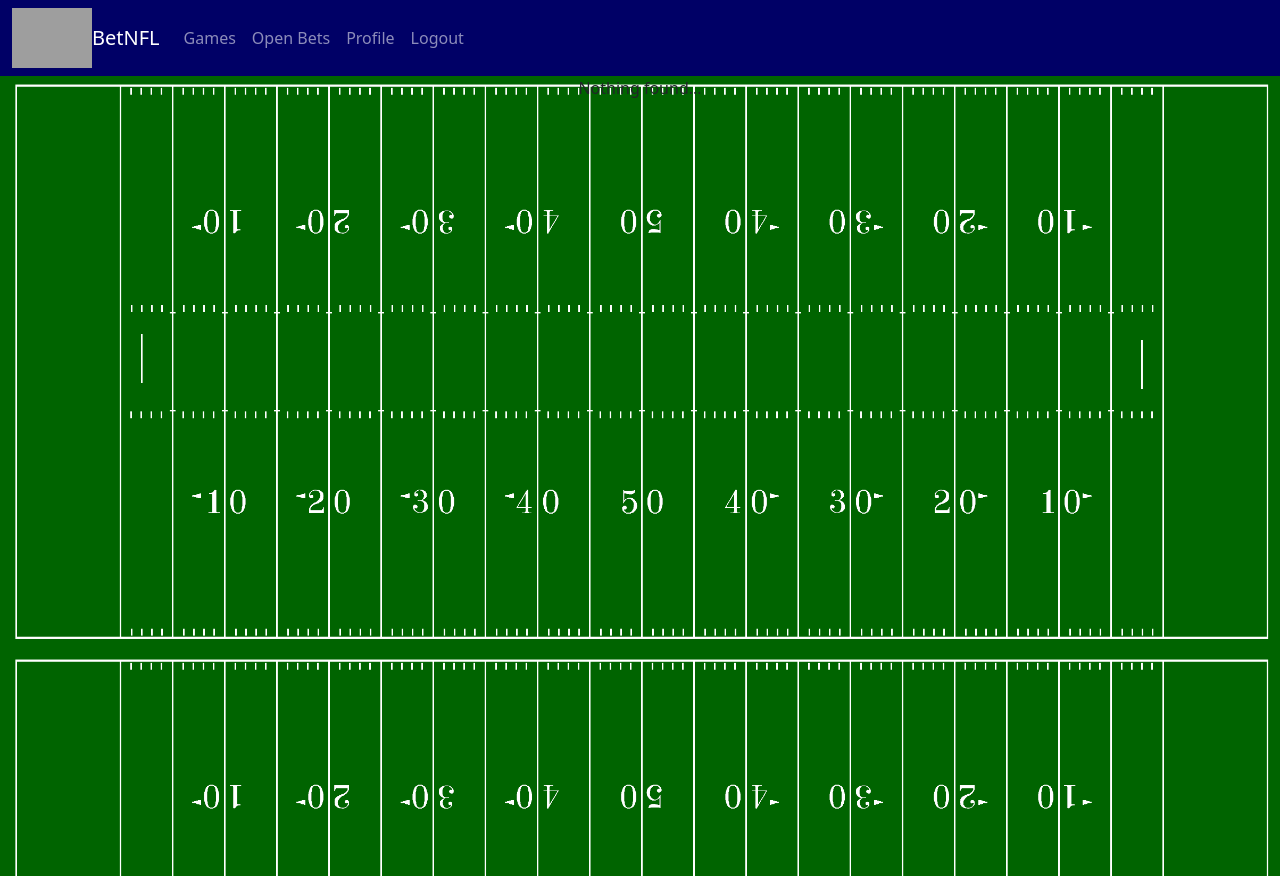
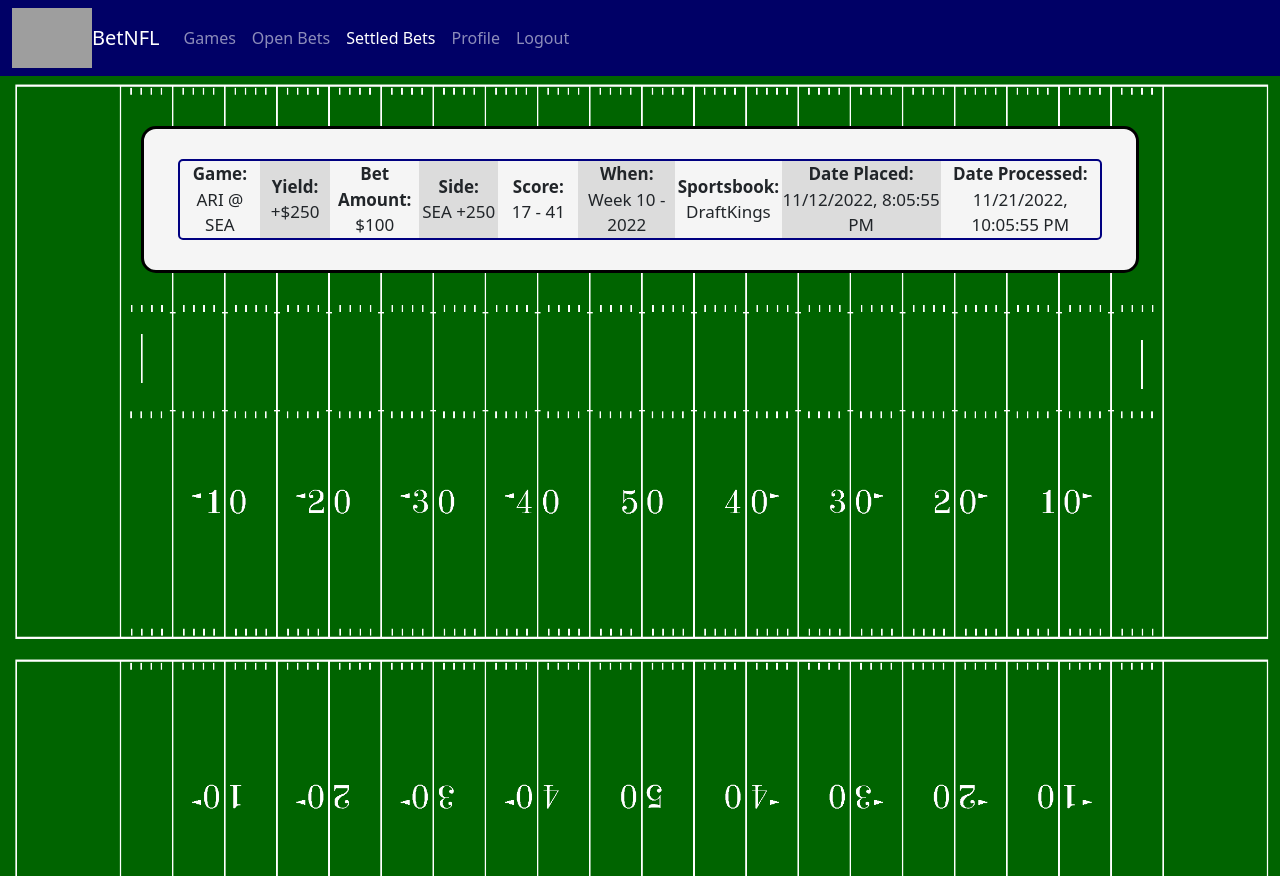
Before and after one commit to evanm4183/BetNFL, a React (Create React App) app in the folder BetNFL/client/: page /settledBets in a window 1280 px wide. Built offline with nearby package versions, Linux system fonts and the light colour scheme; no server answers; sample sign-in values are in the browser's storage; grey boxes are pictures that could not be loaded.

Commit message:
made card to display settled bets

```diff
--- a/BetNFL/client/src/components/ApplicationViews.js
+++ b/BetNFL/client/src/components/ApplicationViews.js
@@ -11,6 +11,7 @@ import PlaceBetForm from "./bets/PlaceBetForm";
 import OpenBetsList from "./bets/OpenBetsList";
 import ProfilePage from "./userProfile/ProfilePage";
 import ProcessBetsList from "./bets/ProcessBetsList";
+import SettledBetsList from "./bets/SettledBetsList";
 import "../App.css";
 
 export default function ApplicationViews({isLoggedIn, isAdmin, isSportsbook}) {
@@ -64,6 +65,10 @@ export default function ApplicationViews({isLoggedIn, isAdmin, isSportsbook}) {
                     element={isLoggedIn ? <OpenBetsList isSportsbook={isSportsbook}/> : <Navigate to="/login" />}
                 />
                 <Route
+                    path="settledBets"
+                    element={isLoggedIn ? <SettledBetsList /> : <Navigate to="/login" />}
+                />
+                <Route
                     path="profile"
                     element={isLoggedIn ? <ProfilePage /> : <Navigate to="/login" />}
                 />
--- a/BetNFL/client/src/components/Header.js
+++ b/BetNFL/client/src/components/Header.js
@@ -57,6 +57,9 @@ export default function Header({ isLoggedIn, isAdmin }) {
                     <NavLink tag={RRNavLink} to="/openBets">Open Bets</NavLink>
                   </NavItem>
                   <NavItem>
+                    <NavLink tag={RRNavLink} to="/settledBets">Settled Bets</NavLink>
+                  </NavItem>
+                  <NavItem>
                     <NavLink tag={RRNavLink} to="/profile">Profile</NavLink>
                   </NavItem>
                 </>
--- /dev/null
+++ b/BetNFL/client/src/components/bets/SettledBetCard.js
@@ -0,0 +1,62 @@
+import { useState, useEffect } from "react";
+
+export default function SettledBetCard() {
+    return(
+        <div className="settled-bet-card">
+            <div className="settled-bet-section" style={{width: "9%"}}>
+                <strong>Game: </strong>
+                    <div>
+                        ARI @ SEA
+                    </div>
+            </div>
+            <div className="settled-bet-section" style={{backgroundColor: "gainsboro", width: "8%"}}>
+                <strong>Yield: </strong>
+                    <div>
+                        +$250
+                    </div>
+            </div>
+            <div className="settled-bet-section">
+                <strong>Bet Amount: </strong>
+                    <div>
+                        $100
+                    </div>
+            </div>
+            <div className="settled-bet-section" style={{backgroundColor: "gainsboro", width: "9%"}}>
+                <strong>Side: </strong>
+                    <div>
+                        SEA +250
+                    </div>
+            </div>
+            <div className="settled-bet-section" style={{width: "9%"}}>
+                <strong>Score: </strong>
+                    <div>
+                        17 - 41
+                    </div>
+            </div>
+            <div className="settled-bet-section" style={{backgroundColor: "gainsboro", width: "11%"}}>
+                <strong>When: </strong>
+                    <div>
+                        Week 10 - 2022
+                    </div>
+            </div>
+            <div className="settled-bet-section" style={{width: "12%"}}>
+                <strong>Sportsbook: </strong>
+                    <div>
+                        DraftKings
+                    </div>
+            </div>
+            <div className="settled-bet-section" style={{backgroundColor: "gainsboro", width: "18%"}}>
+                <strong>Date Placed: </strong>
+                    <div>
+                        11/12/2022, 8:05:55 PM
+                    </div>
+            </div>
+            <div className="settled-bet-section" style={{width: "18%"}}>
+                <strong>Date Processed: </strong>
+                    <div>
+                        11/21/2022, 10:05:55 PM
+                    </div>
+            </div>
+        </div>
+    )
+}
--- /dev/null
+++ b/BetNFL/client/src/components/bets/SettledBetsList.js
@@ -0,0 +1,12 @@
+import { useState, useEffect } from "react"
+import SettledBetCard from "./SettledBetCard"
+
+export default function SettledBetsList() {
+    return (
+        <div className="settled-bet-container">
+            <div className="settled-bets-list">
+                <SettledBetCard />
+            </div>
+        </div>
+    )
+}
--- a/BetNFL/client/src/styles/bet-styles.css
+++ b/BetNFL/client/src/styles/bet-styles.css
@@ -65,6 +65,53 @@
     width: 14rem;
     font-size: 17px;
 }
+/*
+    Open Bets Styles
+*/
+
+/*
+Settled Bets Styles
+*/
+.settled-bet-container {
+    display: flex;
+    flex-direction: column;
+    border: solid black 3px;
+    border-radius: 15px;
+    width: 78%;
+    height: fit-content;
+    background-color: rgba(245, 245, 245);
+    padding: 30px 10px 10px 10px;
+    margin-top: 50px;
+}
+
+.settled-bets-list {
+    display: flex;
+    flex-direction: column;
+    align-items: center;
+    margin-top: 0;
+}
+
+.settled-bet-card {
+    border: solid navy 2px;
+    background-color: rgba(245, 245, 245);
+    border-radius: 5px;
+    width: 95%;
+    display: flex;
+    flex-direction: row;
+    margin-bottom: 20px;
+}
+
+.settled-bet-section {
+    display: flex;
+    flex-direction: column;
+    justify-content: center;
+    text-align: center;
+    width: 10%;
+    font-size: 17px;
+}
+/*
+Settled Bets Styles
+*/
 
 .process-bet-section {
     display: flex;
```
Also changed, not shown: 1 other file (tests, documents, lock files or other folders).
